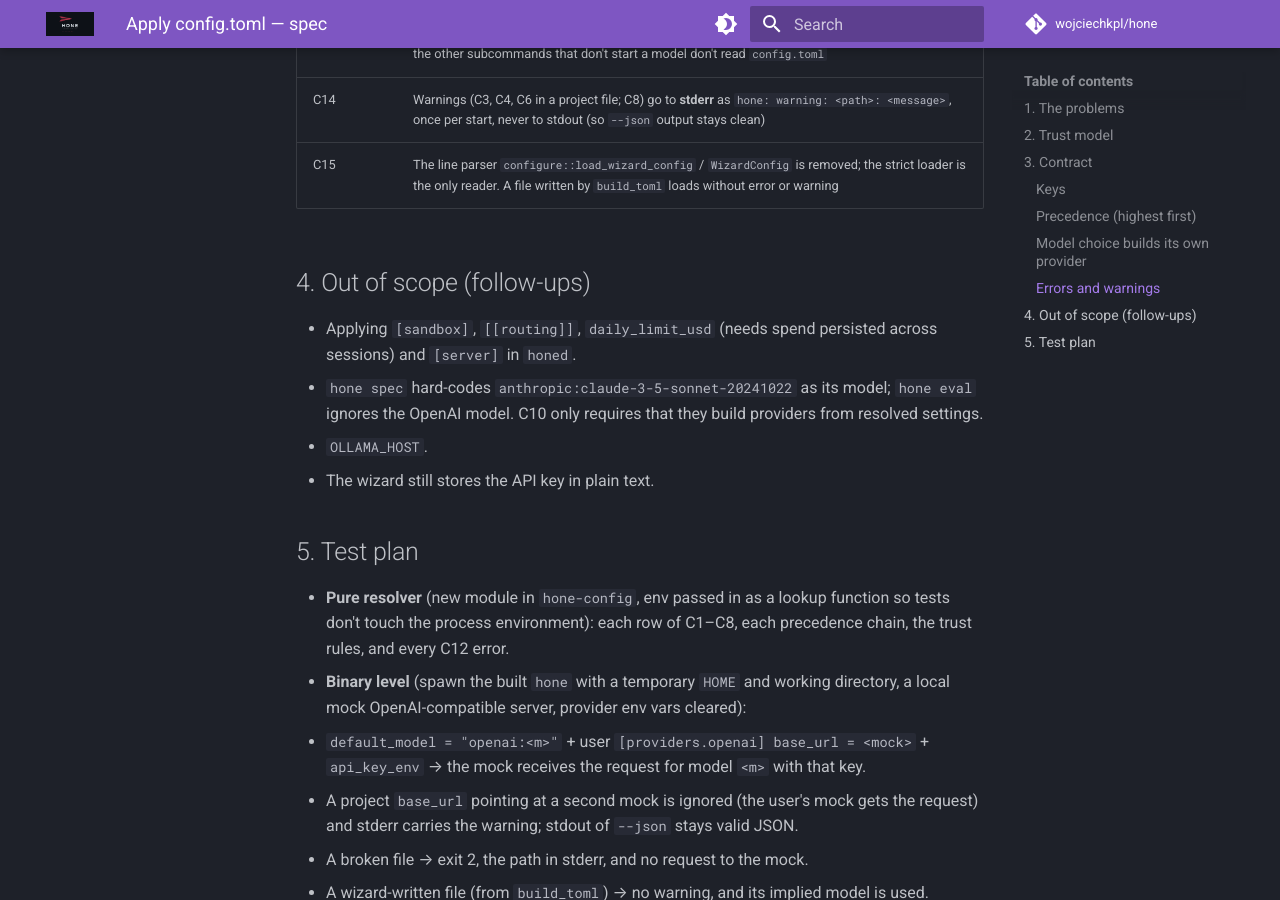
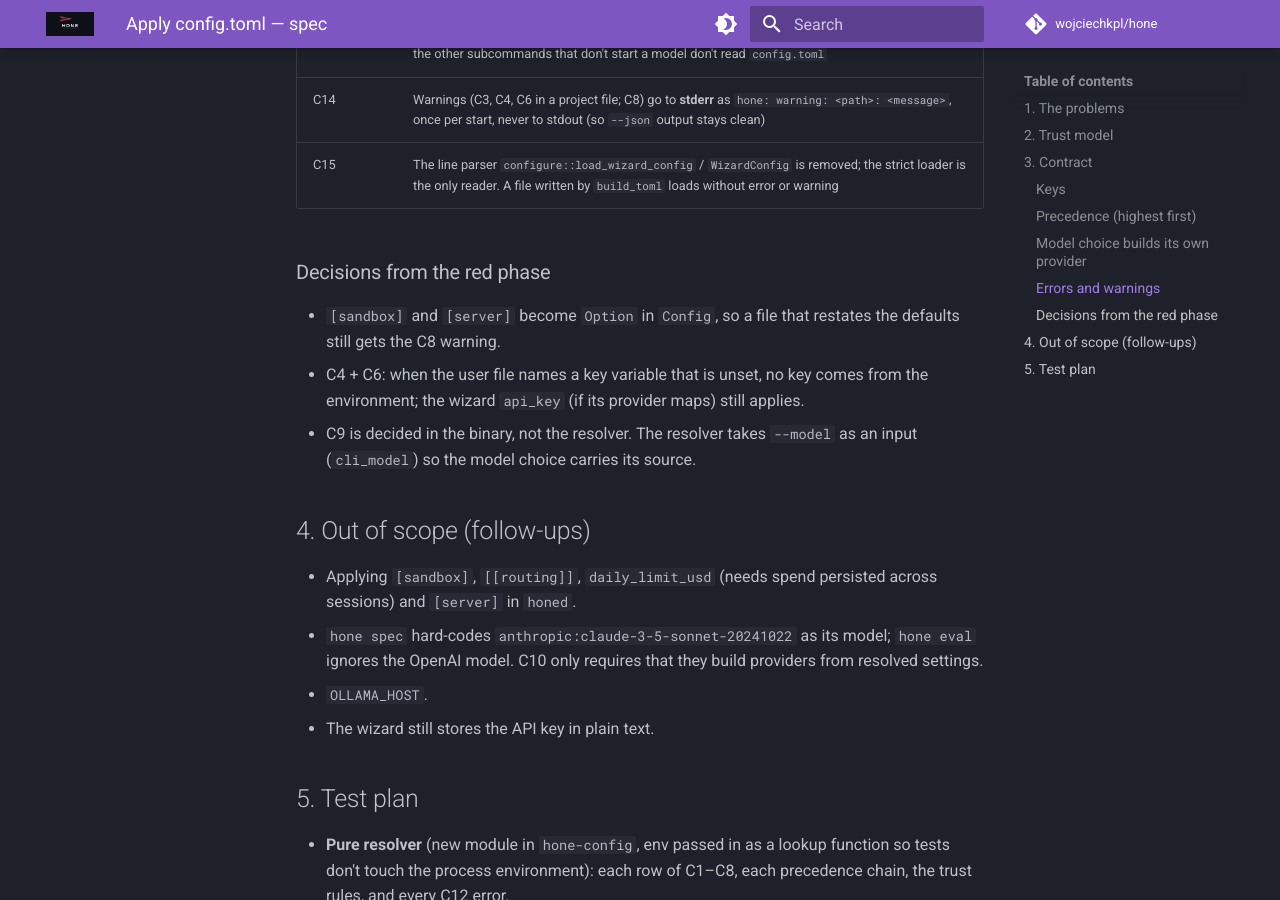
Before and after one commit to wojciechkpl/hone, an MkDocs documentation site: the page built from docs/plans/config-apply-spec.md, in a window 1280 px wide and 900 px high, scrolled down 3177 px. Built offline with MkDocs 1.6.1 and Material for MkDocs 9.7.7, drawn with Linux system fonts in a browser that asks for light colours; comment, search, counter and statistics services are not loaded.

Commit message:
docs(plans): record red-phase decisions for config apply

```diff
--- a/docs/plans/config-apply-spec.md
+++ b/docs/plans/config-apply-spec.md
@@ -86,6 +86,15 @@ flowchart LR
 | C14 | Warnings (C3, C4, C6 in a project file; C8) go to **stderr** as `hone: warning: <path>: <message>`, once per start, never to stdout (so `--json` output stays clean) |
 | C15 | The line parser `configure::load_wizard_config` / `WizardConfig` is removed; the strict loader is the only reader. A file written by `build_toml` loads without error or warning |
 
+### Decisions from the red phase
+
+- `[sandbox]` and `[server]` become `Option` in `Config`, so a file that restates the
+  defaults still gets the C8 warning.
+- C4 + C6: when the user file names a key variable that is unset, no key comes from the
+  environment; the wizard `api_key` (if its provider maps) still applies.
+- C9 is decided in the binary, not the resolver. The resolver takes `--model` as an input
+  (`cli_model`) so the model choice carries its source.
+
 ## 4. Out of scope (follow-ups)
 
 - Applying `[sandbox]`, `[[routing]]`, `daily_limit_usd` (needs spend persisted across
```
